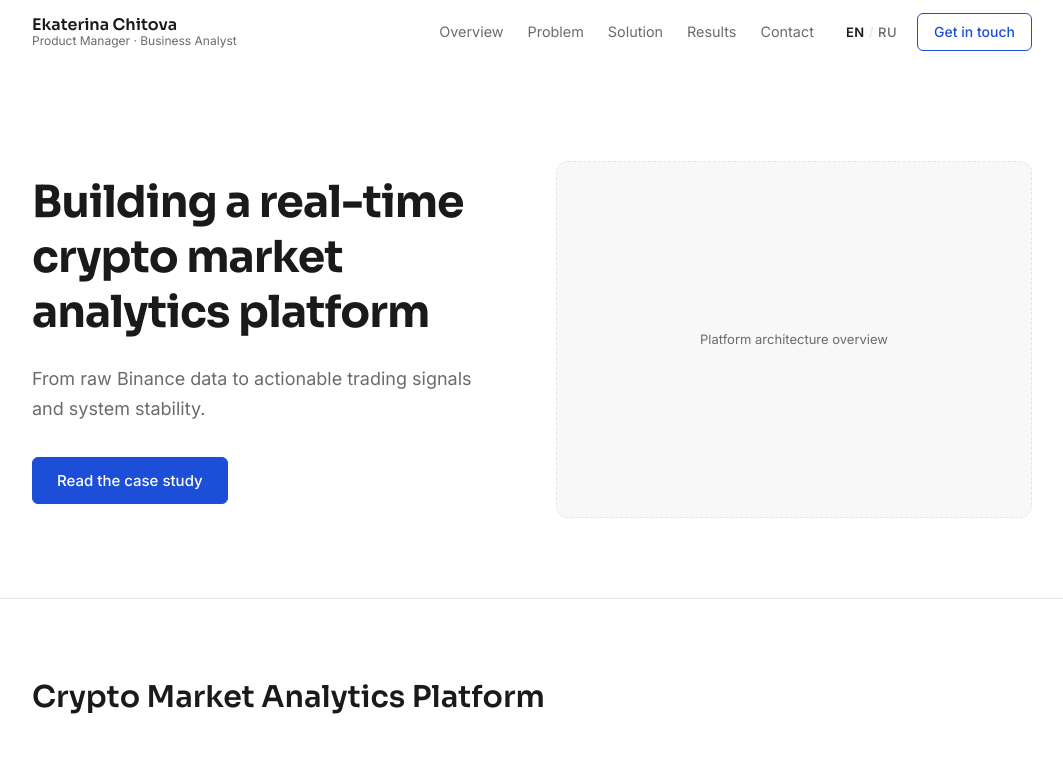
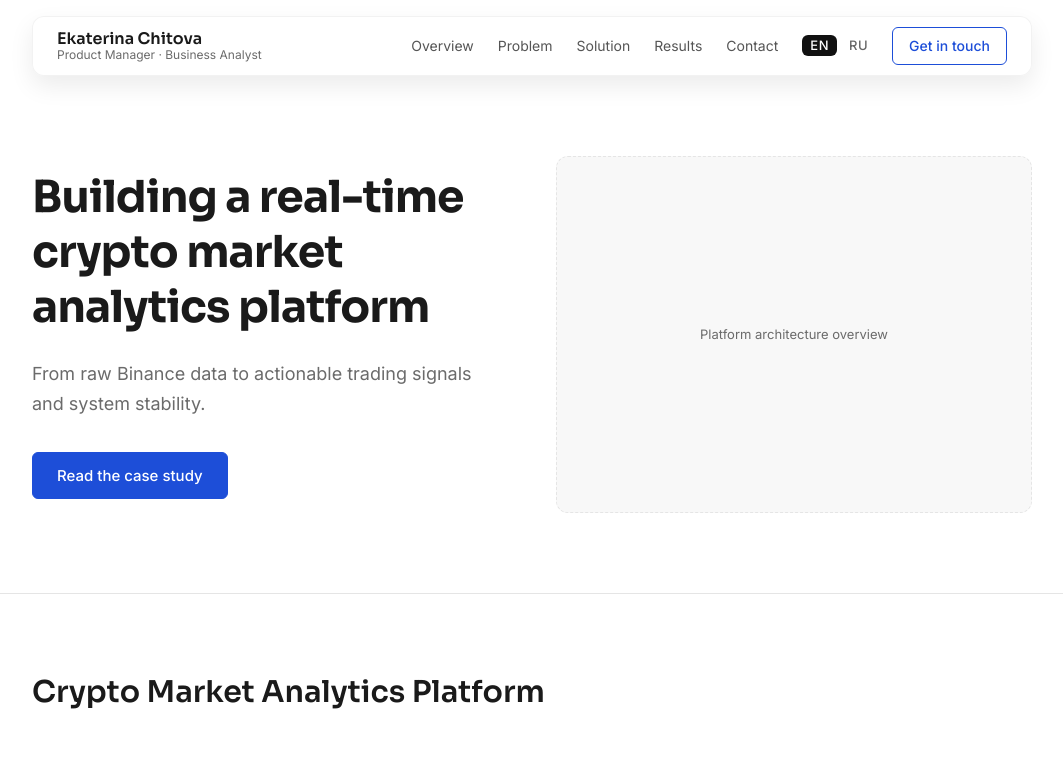
Before and after one commit to katerina-creator/portfolio, a React (Vite) app: page / in a window 1280 px wide. Shown: the top 758 px of the page, without its empty margins (108-1171 px from the left). Built offline with nearby package versions, Linux system fonts and the light colour scheme.

Commit message:
Update header

```diff
--- a/src/components/layout/Header.css
+++ b/src/components/layout/Header.css
@@ -1,23 +1,22 @@
 .header {
   position: sticky;
-  top: 0;
+  top: 16px;
   z-index: 100;
-  background: rgba(255, 255, 255, 0.95);
-  border-bottom: 1px solid transparent;
-  transition: border-color 0.2s, box-shadow 0.2s;
   padding: 0 1.5rem;
-}
-
-.header--scrolled {
-  border-bottom-color: var(--color-border);
-  box-shadow: 0 1px 8px rgba(0, 0, 0, 0.06);
 }
 
 .header__inner {
   display: flex;
   align-items: center;
   gap: var(--space-6);
-  height: 64px;
+  height: 60px;
+  padding: 0 24px;
+  background: rgba(255, 255, 255, 0.75);
+  backdrop-filter: blur(10px);
+  -webkit-backdrop-filter: blur(10px);
+  border-radius: 12px;
+  border: 1px solid rgba(0, 0, 0, 0.05);
+  box-shadow: 0 10px 25px rgba(0, 0, 0, 0.08);
 }
 
 .header__logo {
@@ -47,51 +46,52 @@
 }
 
 .header__link {
-  font-size: 0.9rem;
-  color: var(--color-text-muted);
+  font-size: 0.875rem;
+  color: #555;
   text-decoration: none;
-  transition: color 0.15s;
+  transition: color 0.2s;
 }
 
 .header__link:hover {
-  color: var(--color-text);
+  color: #000;
   text-decoration: none;
 }
 
 .header__right {
   display: flex;
   align-items: center;
-  gap: var(--space-3);
+  gap: 16px;
 }
 
-.header__lang-toggle {
+.header__lang-switch {
   display: flex;
   align-items: center;
-  gap: 0.25rem;
-  background: none;
+  gap: 4px;
+}
+
+.header__lang-btn {
+  padding: 0.25rem 0.5rem;
+  border-radius: 6px;
   border: none;
   cursor: pointer;
   font-family: var(--font-sans);
   font-size: 0.8125rem;
   font-weight: 500;
-  color: var(--color-text-muted);
-  padding: 0.25rem 0.5rem;
-  border-radius: 4px;
-  transition: color 0.15s;
+  background: transparent;
+  color: #666;
   letter-spacing: 0.04em;
+  transition: background 0.15s, color 0.15s;
+  line-height: 1;
 }
 
-.header__lang-toggle:hover {
-  color: var(--color-text);
+.header__lang-btn--active {
+  background: #111;
+  color: #fff;
 }
 
-.header__lang--active {
-  color: var(--color-text);
-  font-weight: 600;
-}
-
-.header__lang-sep {
-  color: var(--color-border);
+.header__lang-btn:hover:not(.header__lang-btn--active) {
+  background: rgba(0, 0, 0, 0.06);
+  color: #333;
 }
 
 .header__cta {
--- a/src/components/layout/Header.tsx
+++ b/src/components/layout/Header.tsx
@@ -1,19 +1,11 @@
-import { useState, useEffect } from 'react'
 import { useLanguage } from '../../context/LanguageContext'
 import './Header.css'
 
 export default function Header() {
   const { t, lang, setLang } = useLanguage()
-  const [scrolled, setScrolled] = useState(false)
-
-  useEffect(() => {
-    const onScroll = () => setScrolled(window.scrollY > 20)
-    window.addEventListener('scroll', onScroll, { passive: true })
-    return () => window.removeEventListener('scroll', onScroll)
-  }, [])
 
   return (
-    <header className={`header${scrolled ? ' header--scrolled' : ''}`}>
+    <header className="header">
       <div className="container header__inner">
         <a href="#" className="header__logo">
           <span className="header__name">{t.meta.name}</span>
@@ -29,15 +21,22 @@ export default function Header() {
         </nav>
 
         <div className="header__right">
-          <button
-            className="header__lang-toggle"
-            onClick={() => setLang(lang === 'en' ? 'ru' : 'en')}
-            aria-label="Switch language"
-          >
-            <span className={lang === 'en' ? 'header__lang--active' : ''}>EN</span>
-            <span className="header__lang-sep">/</span>
-            <span className={lang === 'ru' ? 'header__lang--active' : ''}>RU</span>
-          </button>
+          <div className="header__lang-switch" role="group" aria-label="Language">
+            <button
+              className={`header__lang-btn${lang === 'en' ? ' header__lang-btn--active' : ''}`}
+              onClick={() => setLang('en')}
+              aria-pressed={lang === 'en'}
+            >
+              EN
+            </button>
+            <button
+              className={`header__lang-btn${lang === 'ru' ? ' header__lang-btn--active' : ''}`}
+              onClick={() => setLang('ru')}
+              aria-pressed={lang === 'ru'}
+            >
+              RU
+            </button>
+          </div>
 
           <a href="#contact" className="header__cta">
             {t.header.getInTouch}
```
Also changed, not shown: avatar.jpg (deleted).
